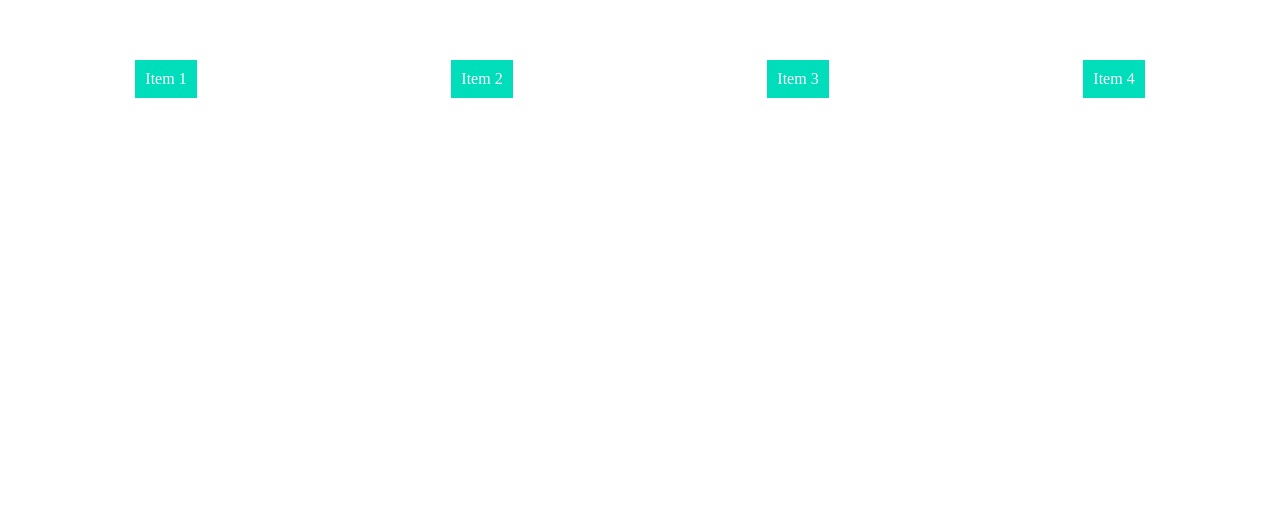
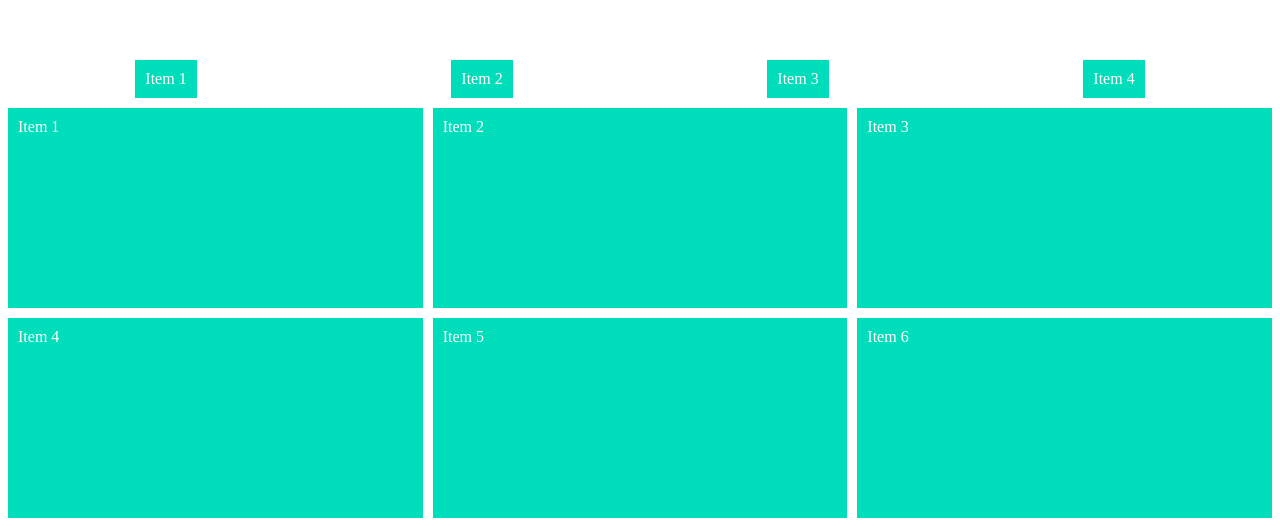
Before and after one commit to kiyo7/design_practice, a plain HTML site: page practice/index.html in a window 1280 px wide. Shown: the part 1127-1653 px from the top of the page. Before the commit the page ends 1243 px from the top, so only its background shows below. Drawn offline with Linux system fonts and the light colour scheme.

Commit message:
grid practice

```diff
--- a/practice/index.html
+++ b/practice/index.html
@@ -131,6 +131,15 @@
       <div class="item">Item 4</div>
     </div>
 
+    <div class="container2">
+      <div class="item2">Item 1</div>
+      <div class="item2">Item 2</div>
+      <div class="item2">Item 3</div>
+      <div class="item2">Item 4</div>
+      <div class="item2">Item 5</div>
+      <div class="item2">Item 6</div>
+    </div>
+
     <script type="text/javascript" src="./main.js"></script>
   </body>
 </html>
--- a/practice/style.css
+++ b/practice/style.css
@@ -27,3 +27,16 @@
   margin: 10px;
   padding: 10px;
 }
+
+.container2 {
+  display: grid;
+  grid-template-columns: 1fr 1fr 1fr;
+  gap: 10px;
+  grid-template-rows: 200px 200px;
+}
+
+.item2 {
+  background: #0db;
+  color: #fff;
+  padding: 10px;
+}
```
